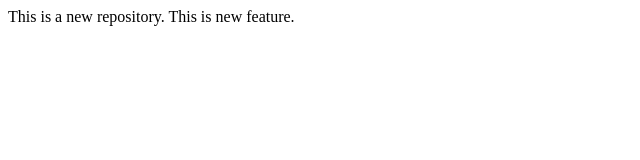
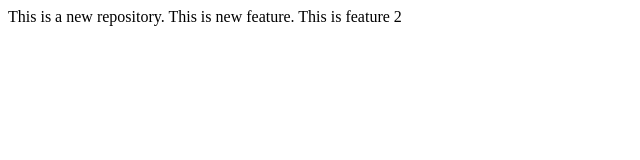
Before and after one commit to rghevande07/LocalRepo, a plain HTML site: page index.html in a window 1280 px wide. Shown: the whole page, without its empty margins (0-640 px from the left). Drawn offline with Linux system fonts and the light colour scheme.

Commit message:
Add feature 2

```diff
--- a/index.html
+++ b/index.html
@@ -1,4 +1,5 @@
 <p>
     This is a new repository.
     This is new feature.
+    This is feature 2
 </p>
```
